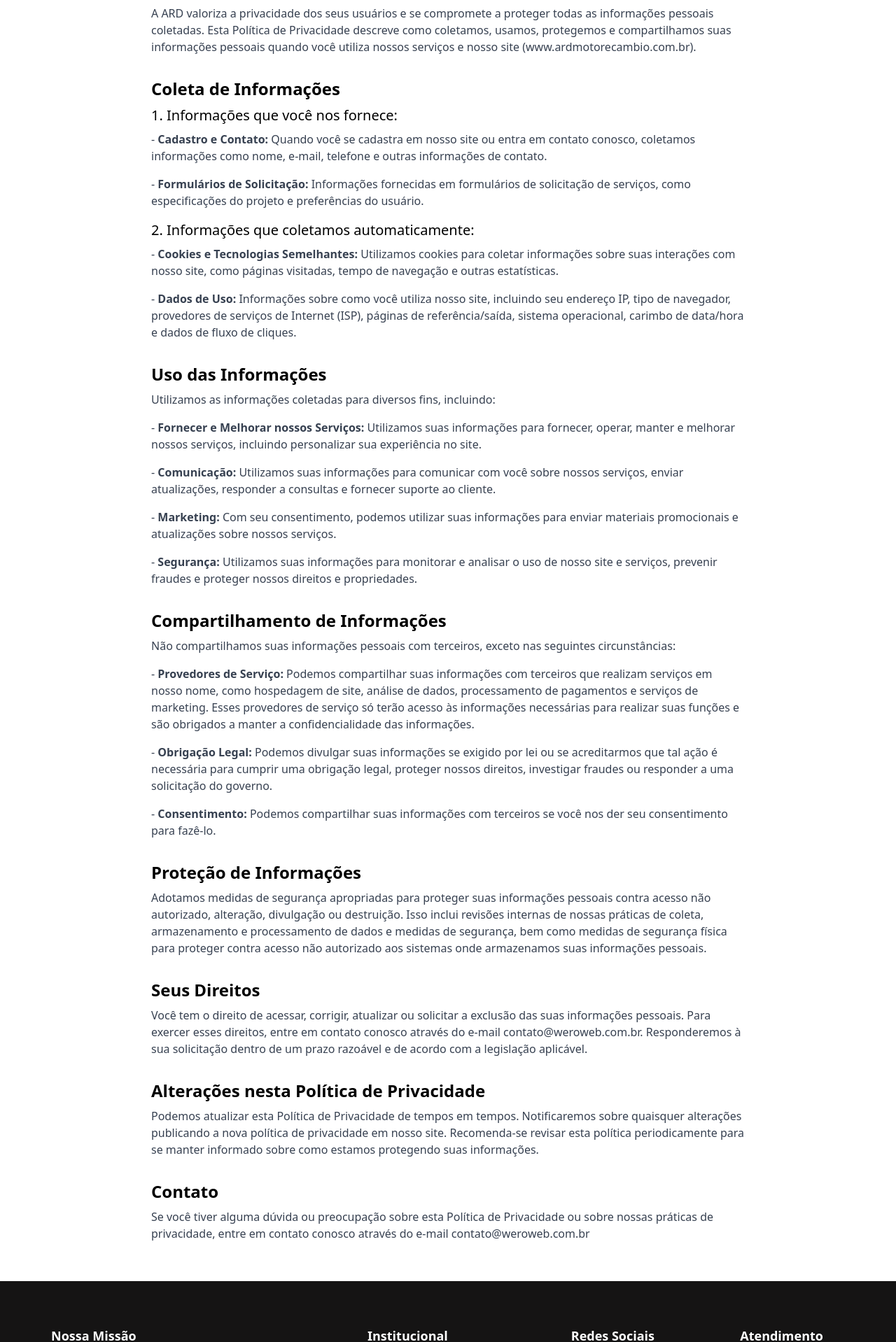
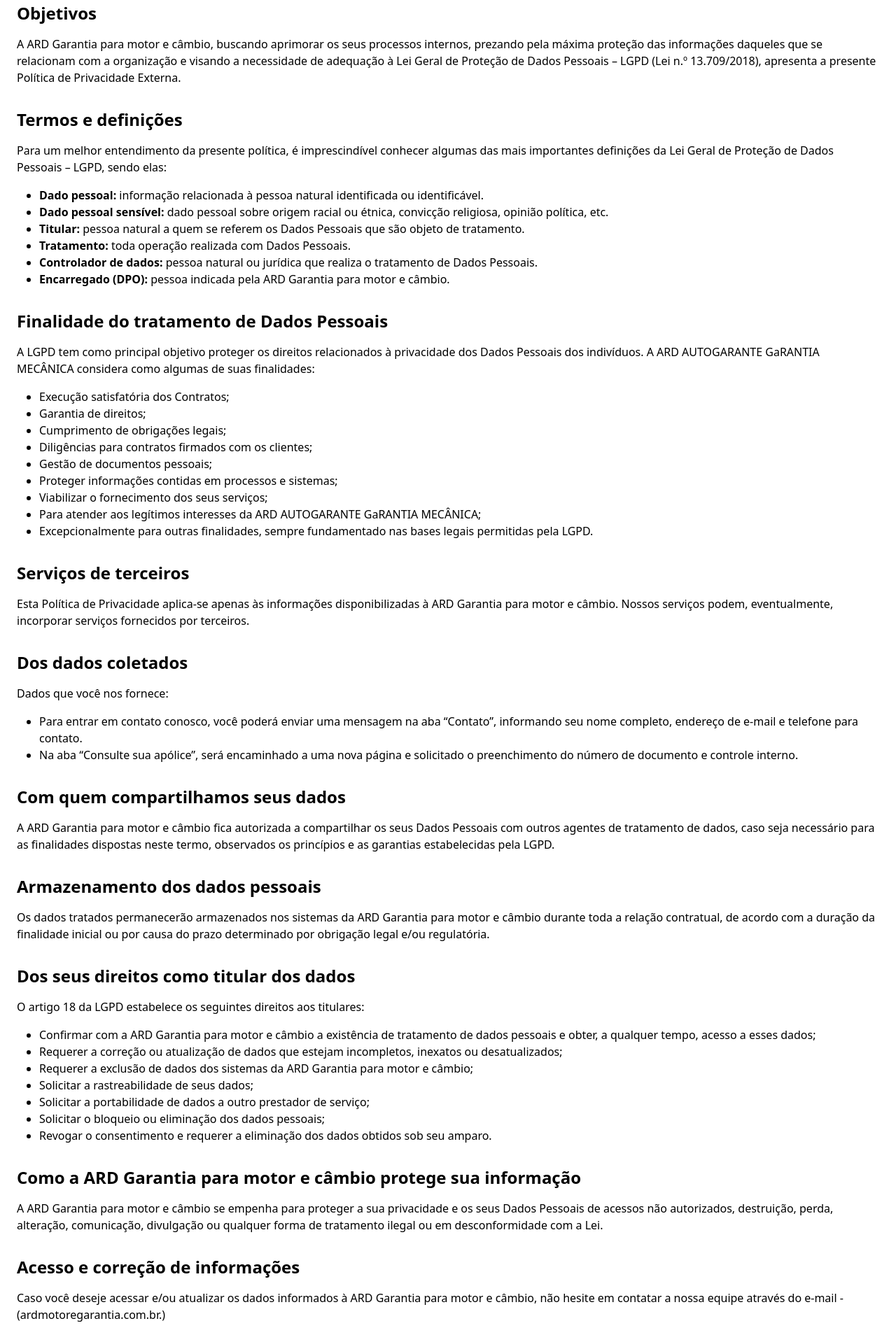
Before and after one commit to WenerRodrigo/ard, a React (Vite) app: page /privacy-policy in a window 1280 px wide. Shown: the part 609-2527 px from the top of the page at 70% size. Built offline with nearby package versions, Linux system fonts and the light colour scheme.

Commit message:
fix: ajustado pagina de privacidade

```diff
--- a/src/components/top-header.tsx
+++ b/src/components/top-header.tsx
@@ -3,11 +3,11 @@
 
 const TopHeader = () => {
   return (
-    <div className="w-full py-2 hidden sm:flex justify-between items-center px-20 bg-blue-500">
+    <div className="w-full py-2  hidden sm:flex justify-between items-center px-20 bg-blue-500">
       <div className="text-white">
         <p className="text-sm">Bem-Vindo a ARD Garantia para motor e câmbio</p>
       </div>
-      <div className="flex items-center gap-6 text-white">
+      <div className="flex items-center gap-6 text-white px-6">
         <p className="flex items-center gap-2 text-sm">
           <FaClock /> SEG - SEX 8h às 18h - SAB 8h às 12h
         </p>
--- a/src/screens/privacy-policy.tsx
+++ b/src/screens/privacy-policy.tsx
@@ -3,11 +3,10 @@
 import Footer from "../components/footer";
 import Header from "../components/header";
 
-
 const PrivacyPolicy = () => {
   return (
     <>
-    <Header />
+      <Header />
       <div className="flex items-center justify-center">
         <div className="relative">
           <img
@@ -24,154 +23,231 @@
           </p>
         </div>
       </div>
-      <div className="max-w-4xl mx-auto p-6">
+      <div className="container mx-auto p-6">
+        <p className="text-sm text-gray-600 text-center mb-8">
+          Última atualização: 12 de Agosto de 2024
+        </p>
+
         <section className="mb-8">
-          <h2 className="text-2xl font-semibold mb-2">Introdução</h2>
-          <p className="text-gray-700">
-            A ARD valoriza a privacidade dos seus usuários e se
-            compromete a proteger todas as informações pessoais coletadas. Esta
-            Política de Privacidade descreve como coletamos, usamos, protegemos
-            e compartilhamos suas informações pessoais quando você utiliza
-            nossos serviços e nosso site (www.ardmotorecambio.com.br).
+          <h2 className="text-2xl font-semibold mb-4">Objetivos</h2>
+          <p className="mb-4">
+            A ARD Garantia para motor e câmbio, buscando aprimorar os seus
+            processos internos, prezando pela máxima proteção das informações
+            daqueles que se relacionam com a organização e visando a necessidade
+            de adequação à Lei Geral de Proteção de Dados Pessoais – LGPD (Lei
+            n.º 13.709/2018), apresenta a presente Política de Privacidade
+            Externa.
           </p>
         </section>
 
         <section className="mb-8">
-          <h2 className="text-2xl font-semibold mb-2">Coleta de Informações</h2>
+          <h2 className="text-2xl font-semibold mb-4">
+            Termos e definições
+          </h2>
+          <p className="mb-4">
+            Para um melhor entendimento da presente política, é imprescindível
+            conhecer algumas das mais importantes definições da Lei Geral de
+            Proteção de Dados Pessoais – LGPD, sendo elas:
+          </p>
+          <ul className="list-disc ml-8 mb-4">
+            <li>
+              <strong>Dado pessoal:</strong> informação relacionada à pessoa
+              natural identificada ou identificável.
+            </li>
+            <li>
+              <strong>Dado pessoal sensível:</strong> dado pessoal sobre origem
+              racial ou étnica, convicção religiosa, opinião política, etc.
+            </li>
+            <li>
+              <strong>Titular:</strong> pessoa natural a quem se referem os
+              Dados Pessoais que são objeto de tratamento.
+            </li>
+            <li>
+              <strong>Tratamento:</strong> toda operação realizada com Dados
+              Pessoais.
+            </li>
+            <li>
+              <strong>Controlador de dados:</strong> pessoa natural ou jurídica
+              que realiza o tratamento de Dados Pessoais.
+            </li>
+            <li>
+              <strong>Encarregado (DPO):</strong> pessoa indicada pela ARD
+              Garantia para motor e câmbio.
+            </li>
+          </ul>
+        </section>
 
-          <h3 className="text-xl font-medium mb-2">
-            1. Informações que você nos fornece:
-          </h3>
-          <p className="text-gray-700 mb-4">
-            - <strong>Cadastro e Contato:</strong> Quando você se cadastra em
-            nosso site ou entra em contato conosco, coletamos informações como
-            nome, e-mail, telefone e outras informações de contato.
+        <section className="mb-8">
+          <h2 className="text-2xl font-semibold mb-4">
+            Finalidade do tratamento de Dados Pessoais
+          </h2>
+          <p className="mb-4">
+            A LGPD tem como principal objetivo proteger os direitos relacionados
+            à privacidade dos Dados Pessoais dos indivíduos. A ARD AUTOGARANTE
+            GaRANTIA MECÂNICA considera como algumas de suas finalidades:
           </p>
-          <p className="text-gray-700 mb-4">
-            - <strong>Formulários de Solicitação:</strong> Informações
-            fornecidas em formulários de solicitação de serviços, como
-            especificações do projeto e preferências do usuário.
-          </p>
+          <ul className="list-disc ml-8 mb-4">
+            <li>Execução satisfatória dos Contratos;</li>
+            <li>Garantia de direitos;</li>
+            <li>Cumprimento de obrigações legais;</li>
+            <li>Diligências para contratos firmados com os clientes;</li>
+            <li>Gestão de documentos pessoais;</li>
+            <li>Proteger informações contidas em processos e sistemas;</li>
+            <li>Viabilizar o fornecimento dos seus serviços;</li>
+            <li>
+              Para atender aos legítimos interesses da ARD AUTOGARANTE GaRANTIA
+              MECÂNICA;
+            </li>
+            <li>
+              Excepcionalmente para outras finalidades, sempre fundamentado nas
+              bases legais permitidas pela LGPD.
+            </li>
+          </ul>
+        </section>
 
-          <h3 className="text-xl font-medium mb-2">
-            2. Informações que coletamos automaticamente:
-          </h3>
-          <p className="text-gray-700 mb-4">
-            - <strong>Cookies e Tecnologias Semelhantes:</strong> Utilizamos
-            cookies para coletar informações sobre suas interações com nosso
-            site, como páginas visitadas, tempo de navegação e outras
-            estatísticas.
-          </p>
-          <p className="text-gray-700">
-            - <strong>Dados de Uso:</strong> Informações sobre como você utiliza
-            nosso site, incluindo seu endereço IP, tipo de navegador, provedores
-            de serviços de Internet (ISP), páginas de referência/saída, sistema
-            operacional, carimbo de data/hora e dados de fluxo de cliques.
+        <section className="mb-8">
+          <h2 className="text-2xl font-semibold mb-4">
+            Serviços de terceiros
+          </h2>
+          <p className="mb-4">
+            Esta Política de Privacidade aplica-se apenas às informações
+            disponibilizadas à ARD Garantia para motor e câmbio. Nossos
+            serviços podem, eventualmente, incorporar serviços fornecidos por
+            terceiros.
           </p>
         </section>
 
         <section className="mb-8">
-          <h2 className="text-2xl font-semibold mb-2">Uso das Informações</h2>
-          <p className="text-gray-700 mb-4">
-            Utilizamos as informações coletadas para diversos fins, incluindo:
-          </p>
-          <p className="text-gray-700 mb-4">
-            - <strong>Fornecer e Melhorar nossos Serviços:</strong> Utilizamos
-            suas informações para fornecer, operar, manter e melhorar nossos
-            serviços, incluindo personalizar sua experiência no site.
-          </p>
-          <p className="text-gray-700 mb-4">
-            - <strong>Comunicação:</strong> Utilizamos suas informações para
-            comunicar com você sobre nossos serviços, enviar atualizações,
-            responder a consultas e fornecer suporte ao cliente.
-          </p>
-          <p className="text-gray-700 mb-4">
-            - <strong>Marketing:</strong> Com seu consentimento, podemos
-            utilizar suas informações para enviar materiais promocionais e
-            atualizações sobre nossos serviços.
-          </p>
-          <p className="text-gray-700">
-            - <strong>Segurança:</strong> Utilizamos suas informações para
-            monitorar e analisar o uso de nosso site e serviços, prevenir
-            fraudes e proteger nossos direitos e propriedades.
+          <h2 className="text-2xl font-semibold mb-4">
+            Dos dados coletados
+          </h2>
+          <p className="mb-4">Dados que você nos fornece:</p>
+          <ul className="list-disc ml-8 mb-4">
+            <li>
+              Para entrar em contato conosco, você poderá enviar uma mensagem na
+              aba “Contato”, informando seu nome completo, endereço de e-mail e
+              telefone para contato.
+            </li>
+            <li>
+              Na aba “Consulte sua apólice”, será encaminhado a uma nova página
+              e solicitado o preenchimento do número de documento e controle
+              interno.
+            </li>
+          </ul>
+        </section>
+
+        <section className="mb-8">
+          <h2 className="text-2xl font-semibold mb-4">
+            Com quem compartilhamos seus dados
+          </h2>
+          <p className="mb-4">
+            A ARD Garantia para motor e câmbio fica autorizada a compartilhar
+            os seus Dados Pessoais com outros agentes de tratamento de dados,
+            caso seja necessário para as finalidades dispostas neste termo,
+            observados os princípios e as garantias estabelecidas pela LGPD.
           </p>
         </section>
 
         <section className="mb-8">
-          <h2 className="text-2xl font-semibold mb-2">
-            Compartilhamento de Informações
+          <h2 className="text-2xl font-semibold mb-4">
+            Armazenamento dos dados pessoais
           </h2>
-          <p className="text-gray-700 mb-4">
-            Não compartilhamos suas informações pessoais com terceiros, exceto
-            nas seguintes circunstâncias:
-          </p>
-          <p className="text-gray-700 mb-4">
-            - <strong>Provedores de Serviço:</strong> Podemos compartilhar suas
-            informações com terceiros que realizam serviços em nosso nome, como
-            hospedagem de site, análise de dados, processamento de pagamentos e
-            serviços de marketing. Esses provedores de serviço só terão acesso
-            às informações necessárias para realizar suas funções e são
-            obrigados a manter a confidencialidade das informações.
-          </p>
-          <p className="text-gray-700 mb-4">
-            - <strong>Obrigação Legal:</strong> Podemos divulgar suas
-            informações se exigido por lei ou se acreditarmos que tal ação é
-            necessária para cumprir uma obrigação legal, proteger nossos
-            direitos, investigar fraudes ou responder a uma solicitação do
-            governo.
-          </p>
-          <p className="text-gray-700">
-            - <strong>Consentimento:</strong> Podemos compartilhar suas
-            informações com terceiros se você nos der seu consentimento para
-            fazê-lo.
+          <p className="mb-4">
+            Os dados tratados permanecerão armazenados nos sistemas da ARD
+            Garantia para motor e câmbio durante toda a relação contratual, de
+            acordo com a duração da finalidade inicial ou por causa do prazo
+            determinado por obrigação legal e/ou regulatória.
           </p>
         </section>
 
         <section className="mb-8">
-          <h2 className="text-2xl font-semibold mb-2">
-            Proteção de Informações
+          <h2 className="text-2xl font-semibold mb-4">
+            Dos seus direitos como titular dos dados
           </h2>
-          <p className="text-gray-700">
-            Adotamos medidas de segurança apropriadas para proteger suas
-            informações pessoais contra acesso não autorizado, alteração,
-            divulgação ou destruição. Isso inclui revisões internas de nossas
-            práticas de coleta, armazenamento e processamento de dados e medidas
-            de segurança, bem como medidas de segurança física para proteger
-            contra acesso não autorizado aos sistemas onde armazenamos suas
-            informações pessoais.
+          <p className="mb-4">
+            O artigo 18 da LGPD estabelece os seguintes direitos aos titulares:
+          </p>
+          <ul className="list-disc ml-8 mb-4">
+            <li>
+              Confirmar com a ARD Garantia para motor e câmbio a existência de
+              tratamento de dados pessoais e obter, a qualquer tempo, acesso a
+              esses dados;
+            </li>
+            <li>
+              Requerer a correção ou atualização de dados que estejam
+              incompletos, inexatos ou desatualizados;
+            </li>
+            <li>
+              Requerer a exclusão de dados dos sistemas da ARD Garantia para motor e câmbio;
+            </li>
+            <li>Solicitar a rastreabilidade de seus dados;</li>
+            <li>
+              Solicitar a portabilidade de dados a outro prestador de serviço;
+            </li>
+            <li>Solicitar o bloqueio ou eliminação dos dados pessoais;</li>
+            <li>
+              Revogar o consentimento e requerer a eliminação dos dados obtidos
+              sob seu amparo.
+            </li>
+          </ul>
+        </section>
+
+        <section className="mb-8">
+          <h2 className="text-2xl font-semibold mb-4">
+            Como a ARD Garantia para motor e câmbio protege sua informação
+          </h2>
+          <p className="mb-4">
+            A ARD Garantia para motor e câmbio se empenha para proteger a sua
+            privacidade e os seus Dados Pessoais de acessos não autorizados,
+            destruição, perda, alteração, comunicação, divulgação ou qualquer
+            forma de tratamento ilegal ou em desconformidade com a Lei.
           </p>
         </section>
 
         <section className="mb-8">
-          <h2 className="text-2xl font-semibold mb-2">Seus Direitos</h2>
-          <p className="text-gray-700">
-            Você tem o direito de acessar, corrigir, atualizar ou solicitar a
-            exclusão das suas informações pessoais. Para exercer esses direitos,
-            entre em contato conosco através do e-mail contato@weroweb.com.br.
-            Responderemos à sua solicitação dentro de um prazo razoável e de
-            acordo com a legislação aplicável.
+          <h2 className="text-2xl font-semibold mb-4">
+            Acesso e correção de informações
+          </h2>
+          <p className="mb-4">
+            Caso você deseje acessar e/ou atualizar os dados informados à ARD
+            Garantia para motor e câmbio, não hesite em contatar a nossa equipe
+            através do e-mail - (ardmotoregarantia.com.br.)
           </p>
         </section>
 
         <section className="mb-8">
-          <h2 className="text-2xl font-semibold mb-2">
-            Alterações nesta Política de Privacidade
+          <h2 className="text-2xl font-semibold mb-4">
+            Modificações nesta Política
           </h2>
-          <p className="text-gray-700">
-            Podemos atualizar esta Política de Privacidade de tempos em tempos.
-            Notificaremos sobre quaisquer alterações publicando a nova política
-            de privacidade em nosso site. Recomenda-se revisar esta política
-            periodicamente para se manter informado sobre como estamos
-            protegendo suas informações.
+          <p className="mb-4">
+            A ARD Garantia para motor e câmbio pode modificar esta Política de
+            Privacidade periodicamente para refletir as mudanças nas nossas
+            práticas ou nas leis aplicáveis.
           </p>
         </section>
 
         <section className="mb-8">
-          <h2 className="text-2xl font-semibold mb-2">Contato</h2>
-          <p className="text-gray-700">
-            Se você tiver alguma dúvida ou preocupação sobre esta Política de
-            Privacidade ou sobre nossas práticas de privacidade, entre em
-            contato conosco através do e-mail contato@weroweb.com.br
+          <h2 className="text-2xl font-semibold mb-4">
+            Políticas Complementares
+          </h2>
+          <p className="mb-4">
+            Esta Política de Privacidade é complementar a outras políticas e
+            declarações fornecidas pela ARD Garantia para motor e câmbio, que
+            podem incluir termos de uso específicos para os serviços fornecidos
+            pela empresa.
+          </p>
+        </section>
+
+        <section className="mb-8">
+          <h2 className="text-2xl font-semibold mb-4">
+            Como contatar a ARD Garantia para motor e câmbio sobre esta
+            Política de Privacidade
+          </h2>
+          <p className="mb-4">
+            Se você tiver dúvidas sobre esta Política de Privacidade, ou sobre
+            como a ARD Garantia para motor e câmbio coleta e usa os seus dados
+            pessoais, por favor, entre em contato conosco pelo e-mail -
+            (ardmotoregarantia.com.br.)
           </p>
         </section>
       </div>
```
Also changed, not shown: src/components/header.tsx (+8 -8 lines).
